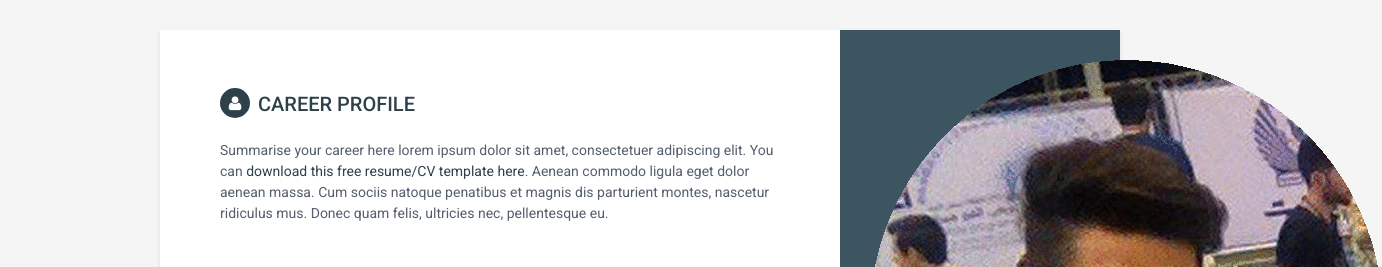
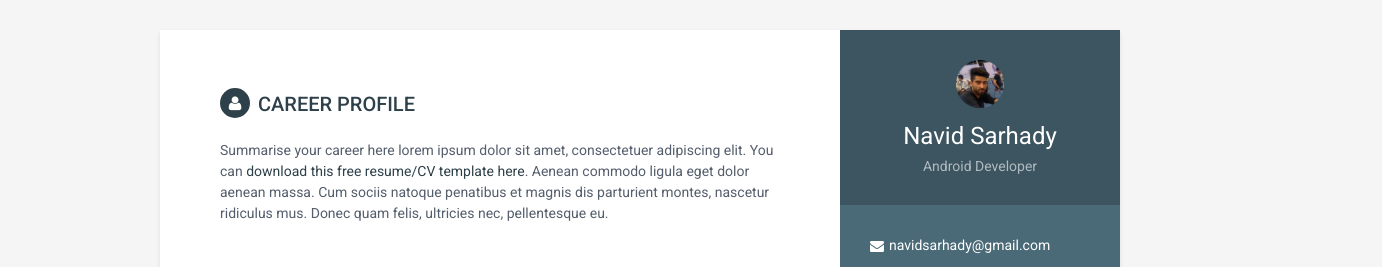
Before and after one commit to nawwid/nawwid.github.io, a plain HTML site: page index.html in a window 1280 px wide. Shown: the top 267 px of the page, 1382 px wide, since content can reach past the window. Drawn offline with Linux system fonts and the light colour scheme.

Commit message:
Initial commit

```diff
--- a/index.html
+++ b/index.html
@@ -30,7 +30,7 @@
     <div class="wrapper">
         <div class="sidebar-wrapper">
             <div class="profile-container">
-                <img class="profile" src="assets/images/profile.gif" alt="" />
+                <img class="profile" src="assets/images/profile.gif" width="48" height="48" alt="" />
                 <h3 class="name">Navid Sarhady</h3>
                 <h3 class="tagline">Android Developer</h3>
             </div><!--//profile-container-->
```
